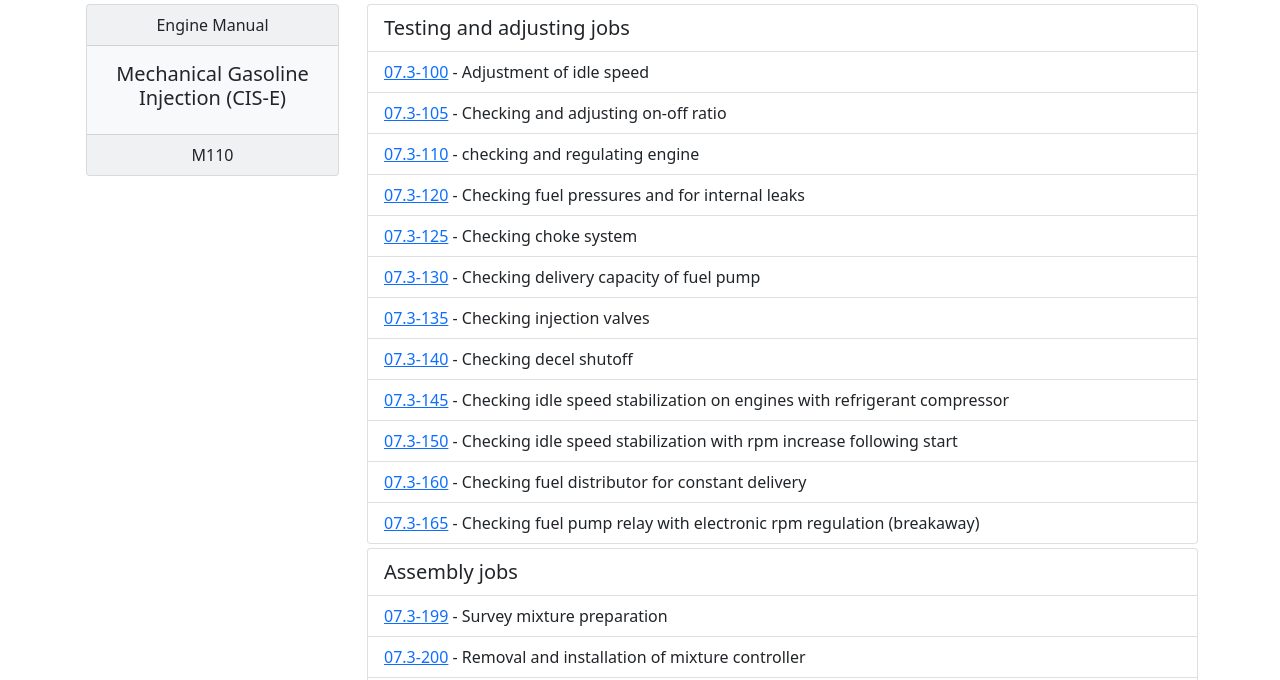
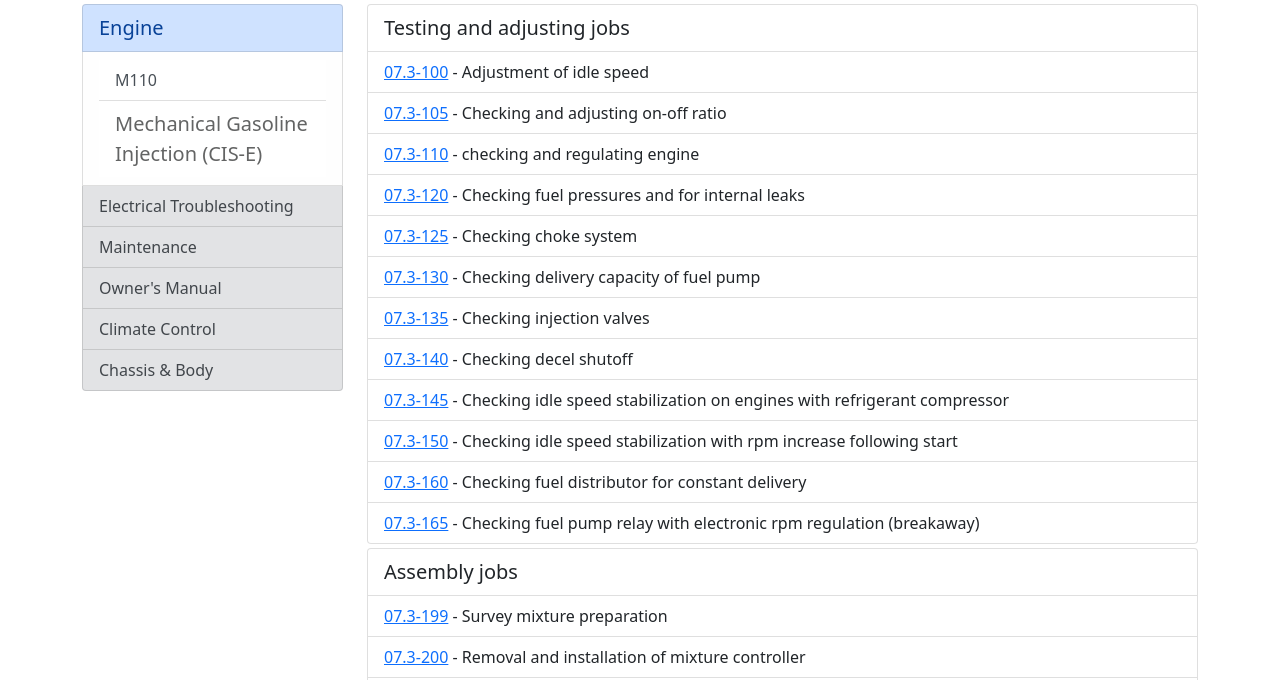
Before and after one commit to W116org/handbook, a Jekyll site: the page built from Engine/110/07_3-MechElec.html, in a window 1280 px wide and 900 px high, cut to the strip 220-900 px from the top of the window. Built offline with Jekyll 4.4.1, drawn with Linux system fonts in a browser that asks for light colours; comment, search, counter and statistics services are not loaded.

Commit message:
Update 07_3-MechElec.html

```diff
--- a/Engine/110/07_3-MechElec.html
+++ b/Engine/110/07_3-MechElec.html
@@ -8,12 +8,17 @@ lead: "1972-1980: 280S 280SE 300SD 450SE 450SEL"
 
 <div class="row">
   <div class="col-xs-12 col-md-3">
-    <div class="card text-center text-dark bg-light mb-3 mx-1">
-      <div class="card-header">Engine Manual</div>
-      <div class="card-body">
-          <h5 class="card-title">Mechanical Gasoline Injection (CIS-E)</h5>
+    <div class="list-group">
+      <a href="/Engine/" class="list-group-item list-group-item-primary lead list-group-item-action">Engine</a>
+      <div class="list-group-item list-group-item-light list-group list-group-flush">
+        <a href="/Engine/110/" class="list-group-item list-group-item-action">M110</a>
+        <div class="list-group-item lead">Mechanical Gasoline Injection (CIS-E)</div>
       </div>
-      <div class="card-footer">M110</div>
+      <a href="/ETM/" class="list-group-item list-group-item-secondary list-group-item-action">Electrical Troubleshooting</a>
+      <a href="/Maintenance/" class="list-group-item list-group-item-secondary list-group-item-action">Maintenance</a>
+      <a href="/OM/" class="list-group-item list-group-item-secondary list-group-item-action">Owner's Manual</a>
+      <a href="/Climate/" class="list-group-item list-group-item-secondary list-group-item-action">Climate Control</a>
+      <a href="/Chassis/" class="list-group-item list-group-item-secondary list-group-item-action">Chassis &amp; Body</a>
     </div>
   </div>
   <div class="col-xs-12 col-md-9">
```
